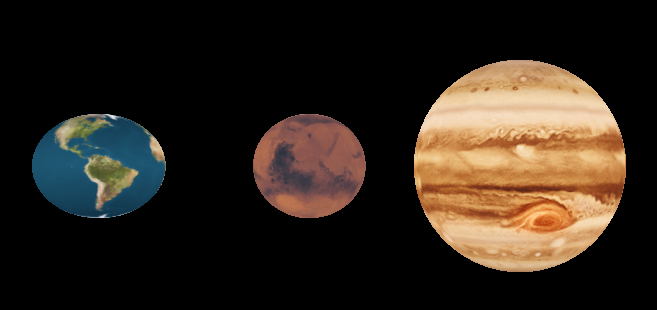
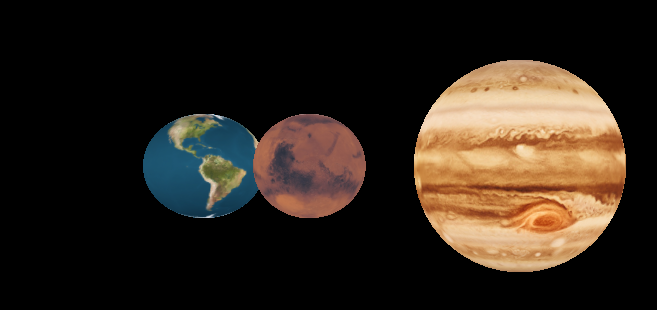
Before and after one commit to programmerwagner/solar-system, a plain HTML site: page index.html in a window 1280 px wide. Shown: the part 234-544 px from the top of the page, without its empty margins (120-777 px from the left). Drawn offline with nearby package versions, Linux system fonts and the light colour scheme; animation ran at ten frames a second.

Commit message:
moved earth

```diff
--- a/index.html
+++ b/index.html
@@ -50,7 +50,7 @@
         const earthGeometry = new THREE.SphereGeometry(0.5, 32, 32); // Half the size of Jupiter
         const earthMaterial = new THREE.MeshBasicMaterial({ map: earthTexture });
         const earth = new THREE.Mesh(earthGeometry, earthMaterial);
-        earth.position.x = -4;
+        earth.position.x = -3;
         scene.add(earth);
 
         camera.position.z = 5;
```
